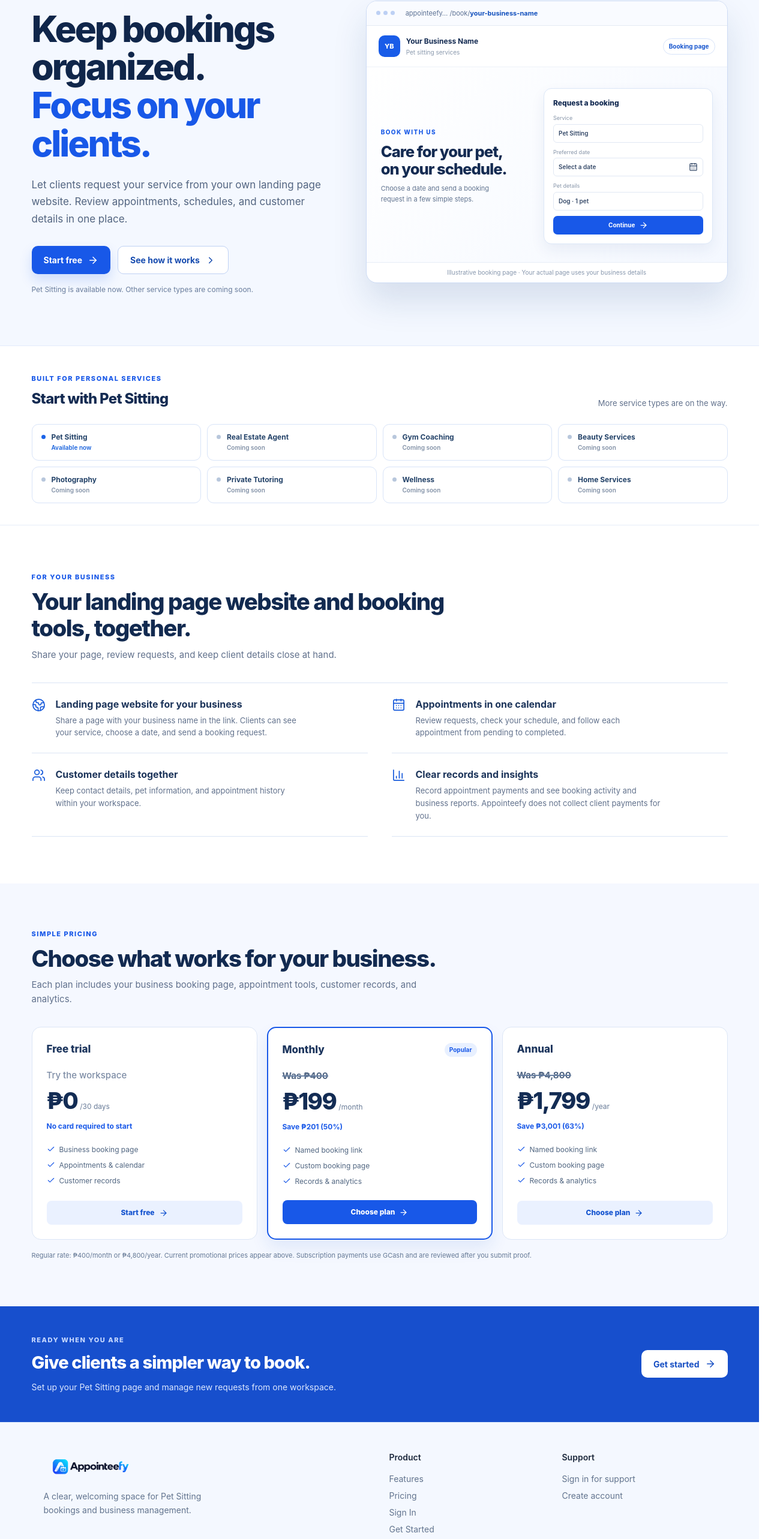
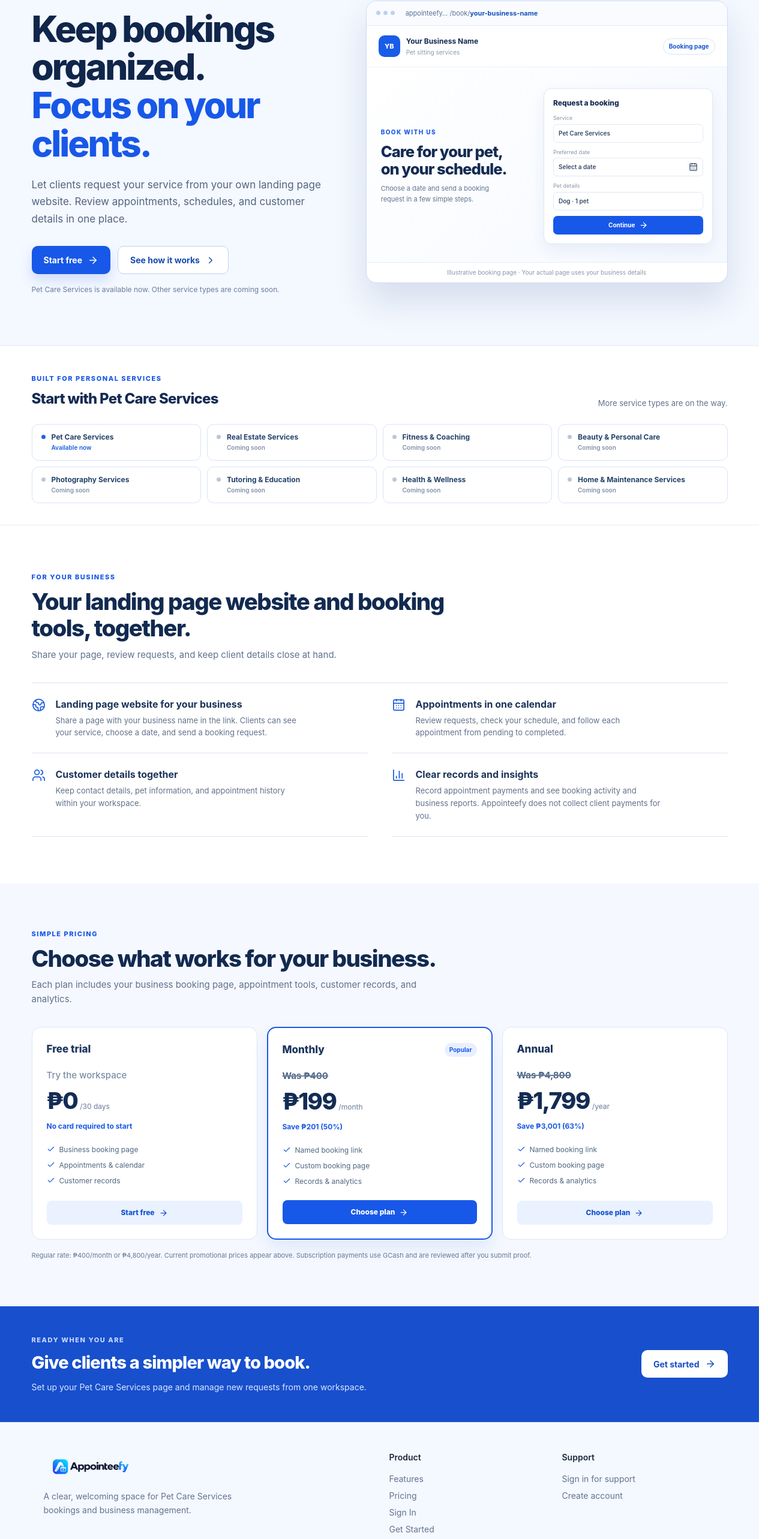
Before and after one commit to aurelius-prince/appointeefy-system, a React (Vite) app: page / in a window 1280 px wide. Shown: the part 193-2759 px from the top of the page at 60% size. Built offline with nearby package versions, Linux system fonts and the light colour scheme; no server answers; the database is empty.

Commit message:
Use clearer service category labels

```diff
--- a/src/components/client/ClientFooter.jsx
+++ b/src/components/client/ClientFooter.jsx
@@ -11,7 +11,7 @@ export default function ClientFooter() {
             <div className="flex items-center gap-2 mb-3">
               <img src={AppLogo} alt="Appointeefy" className="object-contain" style={{ height: '52px' }} />
             </div>
-            <p className="text-sm leading-relaxed max-w-xs">A clear, welcoming space for Pet Sitting bookings and business management.</p>
+            <p className="text-sm leading-relaxed max-w-xs">A clear, welcoming space for Pet Care Services bookings and business management.</p>
           </div>
 
           {/* Product */}
--- a/src/pages/auth/Onboarding.jsx
+++ b/src/pages/auth/Onboarding.jsx
@@ -6,7 +6,7 @@ import { supabase } from '../../lib/supabase'
 import { useAuth } from '../../context/AuthContext'
 
 const SERVICE_TYPES = [
-  { value: 'Pet Sitting', label: 'Pet Sitting' },
+  { value: 'Pet Sitting', label: 'Pet Care Services' },
 ]
 
 const Field = ({ label, error, children }) => (
@@ -282,7 +282,7 @@ export default function Onboarding() {
                 </div>
                 <div className="flex justify-between">
                   <span className="text-gray-400">Service Type</span>
-                  <span className="font-semibold text-gray-800">Pet Sitting</span>
+                <span className="font-semibold text-gray-800">Pet Care Services</span>
                 </div>
                 <div className="border-t border-gray-200 pt-3 flex justify-between">
                   <span className="text-gray-400">Price</span>
--- a/src/pages/client/ClientHome.jsx
+++ b/src/pages/client/ClientHome.jsx
@@ -4,9 +4,9 @@ import { usePlans } from '../../hooks/usePlans'
 import { useAuth } from '../../context/AuthContext'
 
 const serviceTypes = [
-  ['Pet Sitting', true], ['Real Estate Agent', false], ['Gym Coaching', false],
-  ['Beauty Services', false], ['Photography', false], ['Private Tutoring', false],
-  ['Wellness', false], ['Home Services', false],
+  ['Pet Care Services', true], ['Real Estate Services', false], ['Fitness & Coaching', false],
+  ['Beauty & Personal Care', false], ['Photography Services', false], ['Tutoring & Education', false],
+  ['Health & Wellness', false], ['Home & Maintenance Services', false],
 ]
 
 const features = [
@@ -54,24 +54,24 @@ export default function ClientHome() {
             <h1>Keep bookings organized.<br /><span>Focus on your clients.</span></h1>
             <p className="landing-hero-description">Let clients request your service from your own landing page website. Review appointments, schedules, and customer details in one place.</p>
             <div className="landing-hero-actions"><Link to="/register" className="landing-button-primary">Start free <ArrowRight size={18} /></Link><a href="#features" className="landing-button-secondary">See how it works <ChevronRight size={18} /></a></div>
-            <p className="landing-hero-note">Pet Sitting is available now. Other service types are coming soon.</p>
+            <p className="landing-hero-note">Pet Care Services is available now. Other service types are coming soon.</p>
           </div>
           <div className="landing-booking-shot" aria-label="Preview of a business booking page">
             <div className="landing-browser-bar"><span className="landing-browser-dots"><i /><i /><i /></span><span className="landing-browser-address">appointeefy… /book/<b>your-business-name</b></span></div>
             <div className="landing-booking-header"><div className="landing-booking-mark">YB</div><div><strong>Your Business Name</strong><small>Pet sitting services</small></div><span className="landing-booking-link">Booking page</span></div>
-            <div className="landing-booking-content"><div><p className="landing-booking-kicker">BOOK WITH US</p><h2>Care for your pet,<br />on your schedule.</h2><p>Choose a date and send a booking request in a few simple steps.</p></div><div className="landing-booking-form"><span>Request a booking</span><label>Service <strong>Pet Sitting</strong></label><label>Preferred date <strong>Select a date <CalendarDays size={15} /></strong></label><label>Pet details <strong>Dog · 1 pet</strong></label><span className="landing-booking-submit">Continue <ArrowRight size={15} /></span></div></div>
+            <div className="landing-booking-content"><div><p className="landing-booking-kicker">BOOK WITH US</p><h2>Care for your pet,<br />on your schedule.</h2><p>Choose a date and send a booking request in a few simple steps.</p></div><div className="landing-booking-form"><span>Request a booking</span><label>Service <strong>Pet Care Services</strong></label><label>Preferred date <strong>Select a date <CalendarDays size={15} /></strong></label><label>Pet details <strong>Dog · 1 pet</strong></label><span className="landing-booking-submit">Continue <ArrowRight size={15} /></span></div></div>
             <p className="landing-preview-caption">Illustrative booking page · Your actual page uses your business details</p>
           </div>
         </div>
       </section>
 
-      <section className="landing-service-section" aria-labelledby="service-types-title"><div className="landing-container landing-service-heading"><div><p className="landing-eyebrow">BUILT FOR PERSONAL SERVICES</p><h2 id="service-types-title">Start with Pet Sitting</h2></div><p>More service types are on the way.</p></div><div className="landing-container landing-service-list" aria-label="Available and upcoming service types">{serviceTypes.map(([name, available]) => <div className="landing-service-pill" key={name}><i className={available ? 'is-live' : ''} /><span>{name}</span><small>{available ? 'Available now' : 'Coming soon'}</small></div>)}</div></section>
+      <section className="landing-service-section" aria-labelledby="service-types-title"><div className="landing-container landing-service-heading"><div><p className="landing-eyebrow">BUILT FOR PERSONAL SERVICES</p><h2 id="service-types-title">Start with Pet Care Services</h2></div><p>More service types are on the way.</p></div><div className="landing-container landing-service-list" aria-label="Available and upcoming service types">{serviceTypes.map(([name, available]) => <div className="landing-service-pill" key={name}><i className={available ? 'is-live' : ''} /><span>{name}</span><small>{available ? 'Available now' : 'Coming soon'}</small></div>)}</div></section>
 
       <section id="features" className="landing-features landing-container"><div className="landing-section-heading"><p className="landing-eyebrow">FOR YOUR BUSINESS</p><h2>Your landing page website and booking tools, together.</h2><p>Share your page, review requests, and keep client details close at hand.</p></div><div className="landing-feature-grid">{features.map(({ icon: Icon, title, copy }) => <article key={title} className="landing-feature"><Icon size={23} strokeWidth={1.8} aria-hidden="true" /><div><h3>{title}</h3><p>{copy}</p></div></article>)}</div></section>
 
       <section id="pricing" className="landing-pricing"><div className="landing-container"><div className="landing-section-heading"><p className="landing-eyebrow">SIMPLE PRICING</p><h2>Choose what works for your business.</h2><p>Each plan includes your business booking page, appointment tools, customer records, and analytics.</p></div><div className="landing-price-grid"><PriceCard name="Free trial" price={0} period="30 days" details={['Business booking page', 'Appointments & calendar', 'Customer records']} /><PriceCard name="Monthly" price={monthly} period="month" regular={monthlyRegular} saving={Math.max(0, monthlyRegular - monthly)} details={['Named booking link', 'Custom booking page', 'Records & analytics']} highlight /><PriceCard name="Annual" price={annual} period="year" regular={annualRegular} saving={Math.max(0, annualRegular - annual)} details={['Named booking link', 'Custom booking page', 'Records & analytics']} /></div><p className="landing-pricing-note">Regular rate: ₱400/month or ₱4,800/year. Current promotional prices appear above. Subscription payments use GCash and are reviewed after you submit proof.</p></div></section>
 
-      <section className="landing-closing"><div className="landing-container"><div><p className="landing-eyebrow">READY WHEN YOU ARE</p><h2>Give clients a simpler way to book.</h2><p>Set up your Pet Sitting page and manage new requests from one workspace.</p></div><Link to="/register" className="landing-button-primary">Get started <ArrowRight size={18} /></Link></div></section>
+      <section className="landing-closing"><div className="landing-container"><div><p className="landing-eyebrow">READY WHEN YOU ARE</p><h2>Give clients a simpler way to book.</h2><p>Set up your Pet Care Services page and manage new requests from one workspace.</p></div><Link to="/register" className="landing-button-primary">Get started <ArrowRight size={18} /></Link></div></section>
     </div>
   )
 }
```
